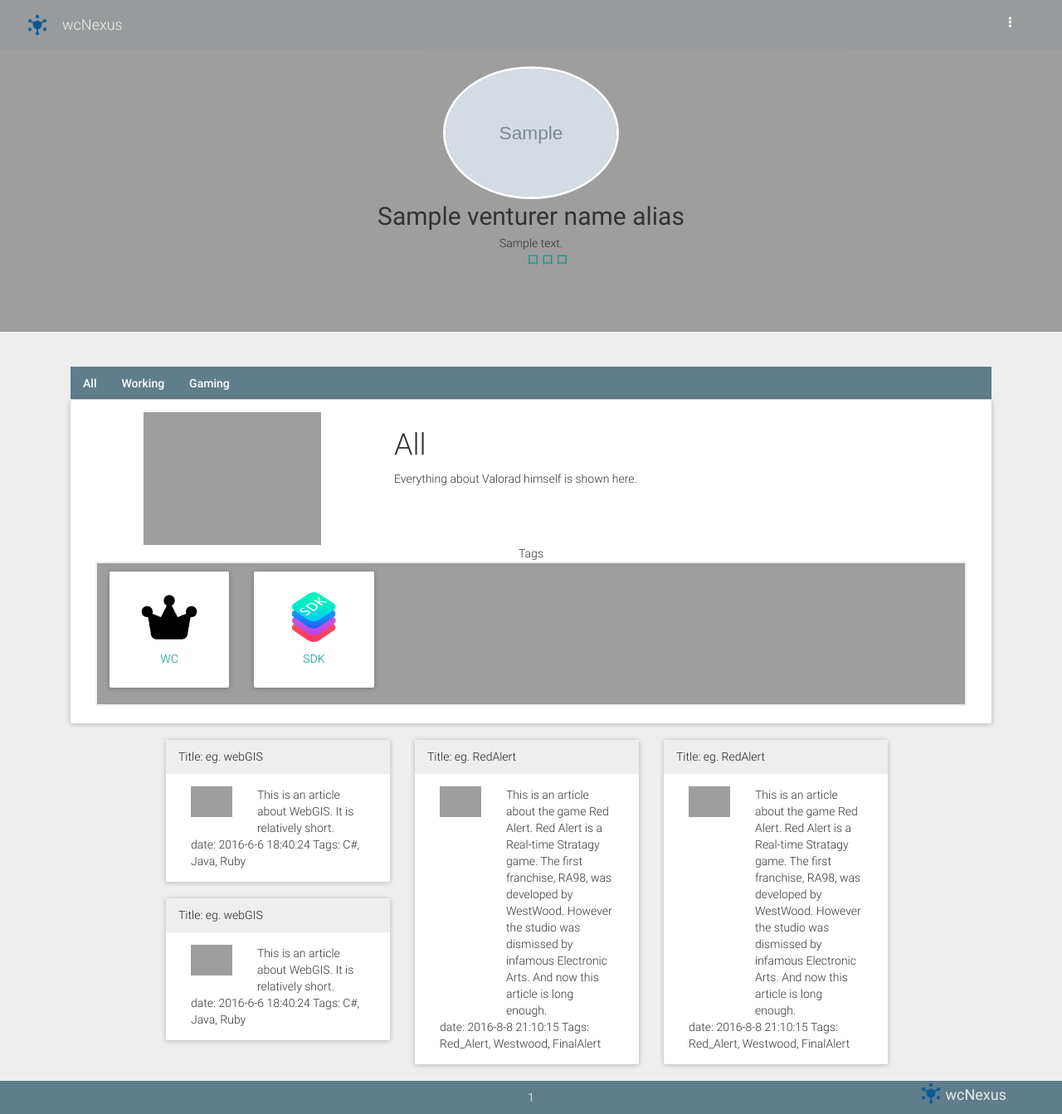
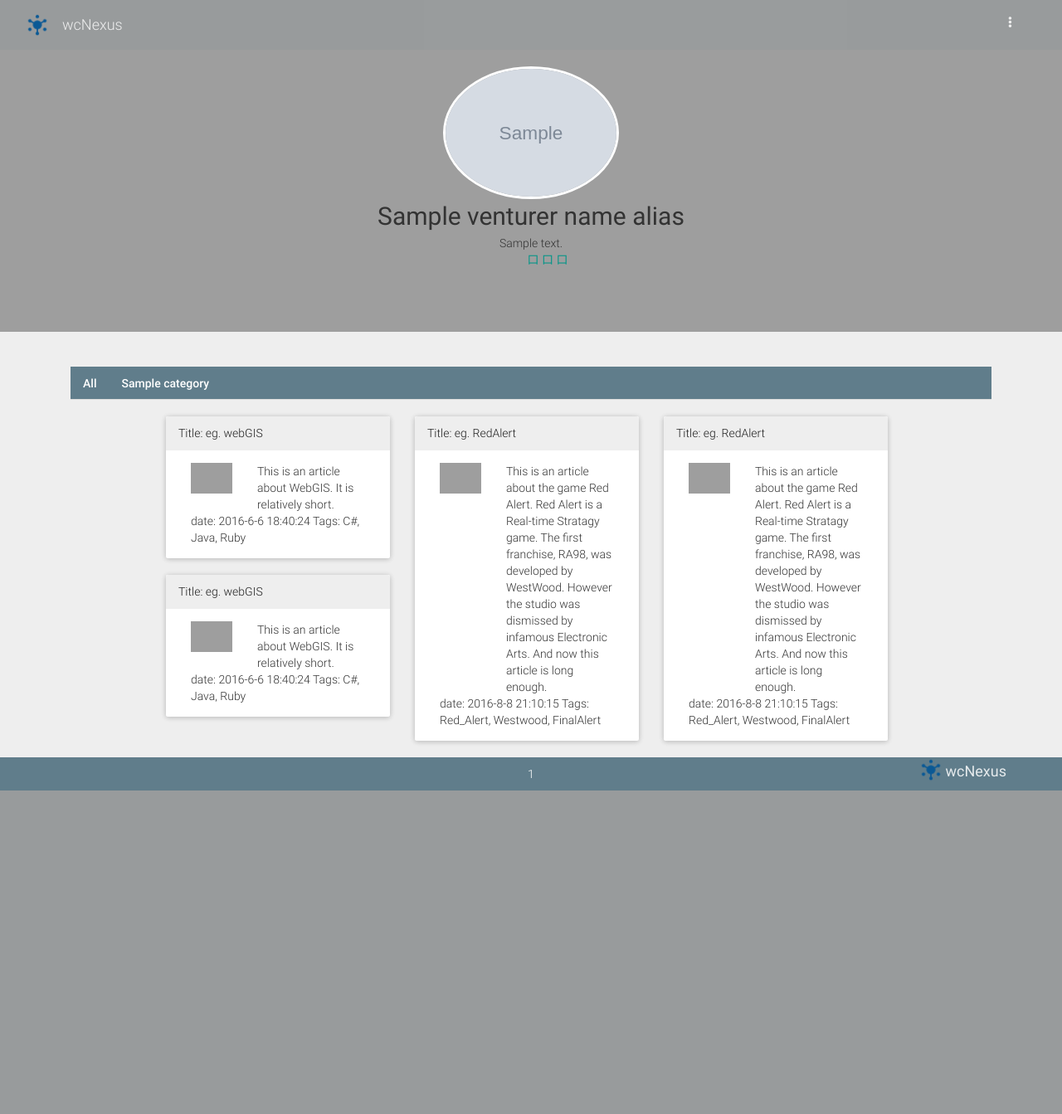
Before and after one commit to valorad/wcnexus.com, a Django app: template venturer/templates/venturer/venturer.html in a window 1280 px wide. Shown: the whole page at 83% size. After the commit the page ends 953 px from the top, so only its background shows below. Run offline with Django 3.2, Linux system fonts and the light colour scheme; the template is opened without the code that fills it: most values are stand-ins (such as "Sample title", 1, 10 or a date in 2020); grey boxes marked "Sample" are stand-in pictures; some libraries are stand-ins or nearby versions; grey boxes are pictures that could not be loaded.

Commit message:
* venturer page adaption for ajax
* Venturer page now receive category list from backend.
* Venturer page now get header via Ajax. So header part has been
isolated.

```diff
--- a/venturer/templates/venturer/venturer.html
+++ b/venturer/templates/venturer/venturer.html
@@ -40,50 +40,30 @@
       <nav>
         <ul class="nav nav-tabs" id="ulVNav">
           <li class="active"><a href="#">All</a></li>
-          <li><a href="#">Working</a></li>
-          <li><a href="#">Gaming</a></li>
+          {% for category in venturerCategoryList %}
+            <li><a href="#">{{ category }}</a></li>
+          {% endfor %}
         </ul>
       </nav>
       <section id="secVPages">
-        <header class="panel">
-          <div class="panel-body">
-            <div class="col-md-4" id="divVDescImg">
-              <img src="/media/avatars/valorad/fallout-VaultBoy-2.jpg" class="img-responsive" alt="classimg">
-            </div>
-            <div class="col-md-8">
-              <h1>All</h1>
-              <p>Everything about Valorad himself is shown here.</p>
-            </div>
-            <div class="col-md-12" id="divVTagsSec">
-              <div class="col-md-12">
-                Tags
-              </div>
-              <div class="col-md-12" id="divVTagArea">
-                <div class="row">
-                    <div class="col-xs-6 col-sm-3 col-md-2 col-lg-2">
-                      <div class="panel">
-                        <div class="panel-body">
-                          <a href="#">
-                            <img class="img img-responsive" src="{% static 'home/images/moderator-512.png' %}" alt="WC">
-                            <p>WC</p>
-                          </a>
-                        </div>
-                      </div>
-                    </div>
-                    <div class="col-xs-6 col-sm-3 col-md-2 col-lg-2">
-                      <div class="panel">
-                        <div class="panel-body">
-                          <a href="#">
-                            <img class="img img-responsive" src="{% static 'home/images/SdkMain.png' %}" alt="SDK">
-                            <p>SDK</p>
-                          </a>
-                        </div>
-                      </div>
-                    </div>
-                </div>
-              </div>
-            </div>
-          </div>
+        <header id="headTabs" class="panel">
+
+          <script>
+            function loadBHeader(tab) {
+              $(function() {
+                $("#headTabs").html("").load("VCate/" + tab);
+              });
+            }
+            /*               $(function() {
+                $("#headTabs").html("").load("/{{ venturerName }}/" + tab, function() {};)
+              });
+
+"{# url 'venturer:View_a_Profile_Specifing_Cate' venturerName=venturerName viewCate='' #}" + tab
+              */
+            loadBHeader("{{ viewTab }}");
+
+          </script>
+
         </header>
         <main class="col-md-12">
           <div class="col-xs-12" id="divVArticles" data-masonry='{ "itemSelector": ".vArticle", "columnWidth": 150}'>
@@ -189,6 +169,8 @@
       //jQuery
       $(window).on('DOMContentLoaded load resize scroll', handlerLogo);
       $(window).on('DOMContentLoaded load resize scroll', handlerNavOpa);
+
+
     </script>
 
   {% endblock %}
```
